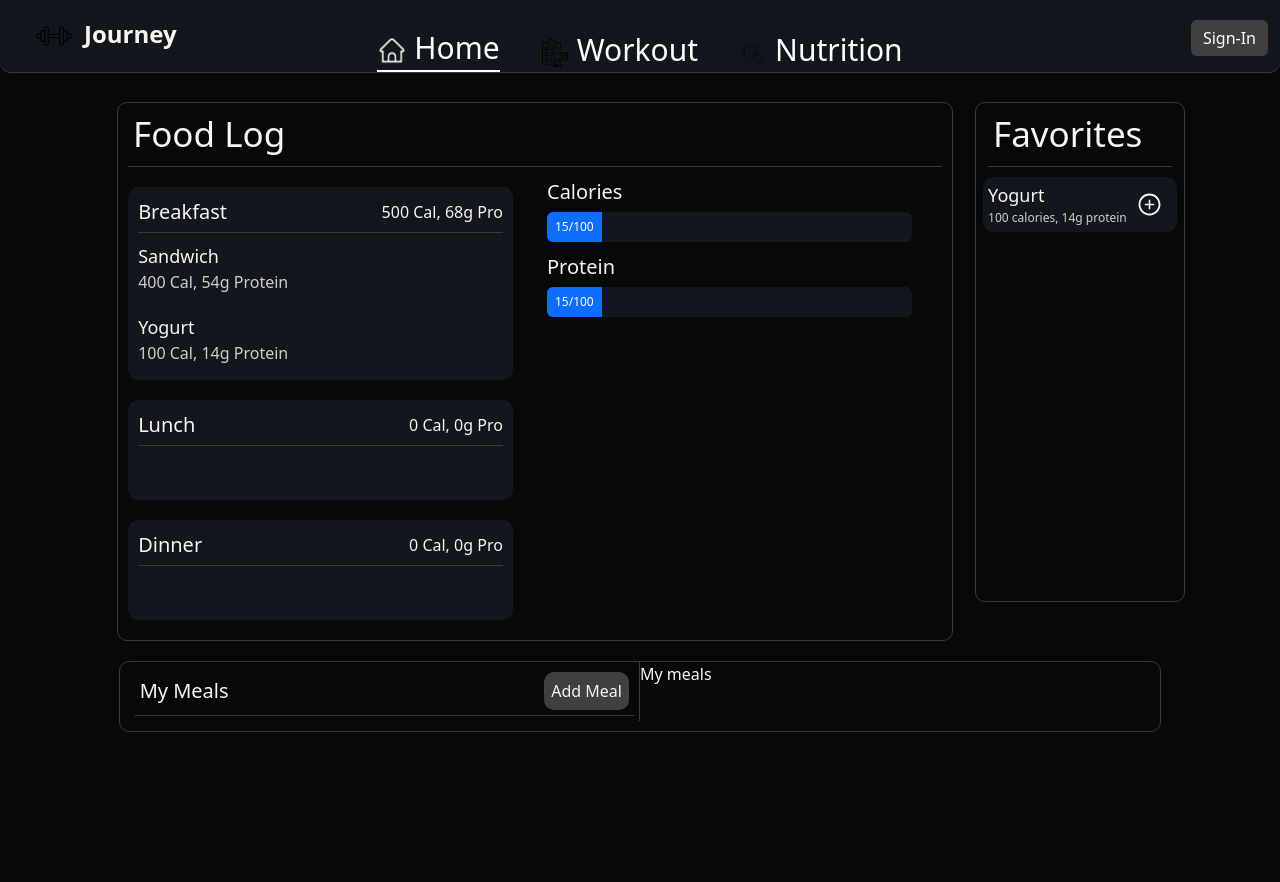
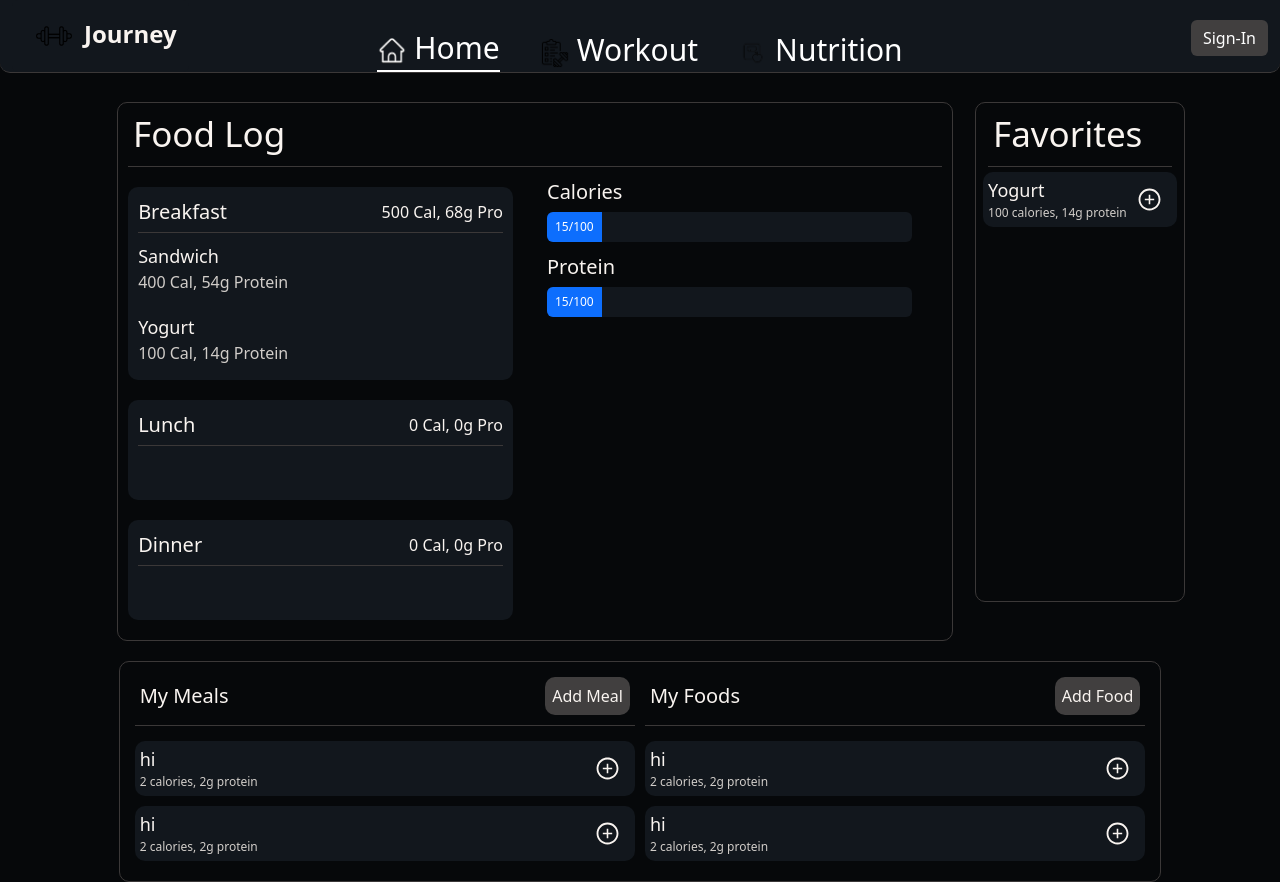
Before and after one commit to mtaraf/FitnessJourney, a React (Vite) app: page /nutrition in a window 1280 px wide. Before the commit the page ends 800 px from the top, so only its background shows below. Built offline with nearby package versions, Linux system fonts and the light colour scheme.

Commit message:
Add Forms for adding food/meals

```diff
--- a/package.json
+++ b/package.json
@@ -15,6 +15,7 @@
     "react": "^18.2.0",
     "react-bootstrap": "^2.10.3",
     "react-circular-progressbar": "^2.2.0",
+    "react-datepicker": "^8.3.0",
     "react-dom": "^18.2.0",
     "react-icons": "^5.5.0",
     "react-router": "^7.5.0",
--- a/src/components/general/CustomButton.jsx
+++ b/src/components/general/CustomButton.jsx
@@ -1,5 +1,13 @@
 import styles from "../../css/general/custom_button.module.css";
 
-export default function CustomButton({ label, onclick }) {
-  return <div className={styles.mainContainer}>{label}</div>;
+export default function CustomButton({ label, onclick, width = "100%" }) {
+  return (
+    <div
+      className={styles.mainContainer}
+      onClick={onclick}
+      style={{ width: width }}
+    >
+      {label}
+    </div>
+  );
 }
--- a/src/components/nutrition/AddFoodDisplay.jsx
+++ b/src/components/nutrition/AddFoodDisplay.jsx
@@ -1,18 +1,116 @@
-import { Col, ProgressBar, Row } from "react-bootstrap";
+import { Col, Form, Offcanvas, ProgressBar, Row } from "react-bootstrap";
 import styles from "../../css/nutrition/addfooddisplay.module.css";
 import MealDisplay from "./MealDisplay";
 import CustomButton from "../general/CustomButton";
+import LogItem from "./LogItem";
+import { useState } from "react";
 
 export default function AddFoodDisplay({ meals, foods }) {
+  const [mealCanvas, setMealCanvas] = useState(false);
+  const [foodCanvas, setFoodCanvas] = useState(false);
+
+  const addFood = (e) => {
+    console.log(e.target.parentElement[0].value);
+    console.log(e.target.parentElement[1].value);
+    console.log(e.target.parentElement[2].value);
+    console.log(e);
+    setFoodCanvas(false);
+  };
+
+  const addMeal = (e) => {
+    setMealCanvas(false);
+  };
+
   return (
-    <div className={styles.mainContainer}>
-      <div className={styles.subContainer}>
-        <div className={styles.subTitleBar}>
-          <div className={styles.title}>My Meals</div>
-          <CustomButton label={"Add Meal"} onclick={() => {}} />
+    <>
+      <div className={styles.mainContainer}>
+        <div className={styles.subContainer}>
+          <div className={styles.subTitleBar}>
+            <div className={styles.title}>My Meals</div>
+            <div style={{ margin: "5px 0px" }}>
+              <CustomButton
+                label={"Add Meal"}
+                onclick={() => setMealCanvas(true)}
+              />
+            </div>
+          </div>
+          <div className={styles.items}>
+            <LogItem addItem={() => {}} name={"hi"} calories={2} protein={2} />
+            <LogItem addItem={() => {}} name={"hi"} calories={2} protein={2} />
+          </div>
+        </div>
+        <div className={styles.subContainer}>
+          <div className={styles.subTitleBar}>
+            <div className={styles.title}>My Foods</div>
+            <div style={{ margin: "5px 0px" }}>
+              <CustomButton
+                label={"Add Food"}
+                onclick={() => setFoodCanvas(true)}
+              />
+            </div>
+          </div>
+          <div className={styles.items}>
+            <LogItem addItem={() => {}} name={"hi"} calories={2} protein={2} />
+            <LogItem addItem={() => {}} name={"hi"} calories={2} protein={2} />
+          </div>
         </div>
       </div>
-      <div className={styles.foodContainer}>My meals</div>
-    </div>
+
+      <Offcanvas
+        show={mealCanvas}
+        className={styles.offcanvas}
+        onHide={() => setMealCanvas(false)}
+      >
+        <Offcanvas.Body>
+          <Form>
+            <Form.Group className={styles.formGroup}>
+              <Form.Label>Name</Form.Label>
+              <Form.Control type="text" className={styles.formControl} />
+            </Form.Group>
+            <Form.Group className={styles.formGroup}>
+              <Form.Label>Calories</Form.Label>
+              <Form.Control type="text" className={styles.formControl} />
+            </Form.Group>
+            <Form.Group className={styles.formGroup}>
+              <Form.Label>Protein</Form.Label>
+              <Form.Control type="text" className={styles.formControl} />
+            </Form.Group>
+            <CustomButton
+              label={"Submit"}
+              onclick={(e) => addMeal(e)}
+              width="20%"
+            />
+          </Form>
+        </Offcanvas.Body>
+      </Offcanvas>
+
+      <Offcanvas
+        show={foodCanvas}
+        className={styles.offcanvas}
+        onHide={() => setFoodCanvas(false)}
+      >
+        <Offcanvas.Body>
+          <Form>
+            <Form.Group className={styles.formGroup}>
+              <Form.Label>Name</Form.Label>
+              <Form.Control type="text" className={styles.formControl} />
+            </Form.Group>
+            <Form.Group className={styles.formGroup}>
+              <Form.Label>Calories</Form.Label>
+              <Form.Control type="text" className={styles.formControl} />
+            </Form.Group>
+            <Form.Group className={styles.formGroup}>
+              <Form.Label>Protein</Form.Label>
+              <Form.Control type="text" className={styles.formControl} />
+            </Form.Group>
+            <CustomButton
+              label={"Submit"}
+              onclick={(e) => addFood(e)}
+              width="20%"
+            />
+          </Form>
+        </Offcanvas.Body>
+      </Offcanvas>
+    </>
   );
 }
--- a/src/components/nutrition/LogDisplay.jsx
+++ b/src/components/nutrition/LogDisplay.jsx
@@ -3,9 +3,15 @@ import styles from "../../css/nutrition/logdisplay.module.css";
 import MealDisplay from "./MealDisplay";
 
 export default function LogDisplay({ log }) {
+  const changeDate = (date) => {
+    console.log(date);
+  };
+
   return (
     <div className={styles.mainContainer}>
-      <div className={styles.title}>Food Log</div>
+      <div className={styles.titleContainer}>
+        <div className={styles.title}>Food Log</div>
+      </div>
       <Row>
         <Col>
           {log.meals?.map((meal, index) => (
--- a/src/css/colors.css
+++ b/src/css/colors.css
@@ -18,4 +18,7 @@
   /* Button Colors */
   --dark-theme-button: #413f3f;
   --dark-theme-button-hover: #3b3838;
+
+  /* Input Colors */
+  --dark-theme-input: #202934;
 }
--- a/src/css/general/custom_button.module.css
+++ b/src/css/general/custom_button.module.css
@@ -4,6 +4,7 @@
   padding: 7px;
   border-radius: 10px;
   cursor: pointer;
+  text-align: center;
 }
 
 .mainContainer:hover {
--- a/src/css/nutrition/addfooddisplay.module.css
+++ b/src/css/nutrition/addfooddisplay.module.css
@@ -10,9 +10,10 @@
 }
 
 .subContainer {
-  border-right: 1px solid var(--dark-theme-border);
   width: 50%;
   padding: 5px;
+  display: flex;
+  flex-direction: column;
 }
 
 .subTitleBar {
@@ -32,5 +33,46 @@
   background-color: var(--dark-theme-off-background);
 }
 
-.foodContainer {
+.items {
+  display: flex;
+  flex-direction: column;
+  margin-top: 10px;
 }
+
+/* Offcanvas */
+.offcanvas {
+  background-color: var(--dark-theme-off-background);
+  color: var(--dark-theme-text);
+}
+
+.offcanvasTitle {
+  font-size: 30px;
+  border-bottom: 1px solid var(--dark-theme-border);
+  width: 95%;
+  padding: 5px;
+  margin: 20px auto;
+}
+
+/* Form */
+.formGroup {
+  margin: 20px 0;
+}
+
+.formControl {
+  border: 1px solid var(--dark-theme-border);
+  background-color: var(--dark-theme-input);
+  cursor: pointer;
+  color: var(--dark-theme-text);
+}
+
+.formControl:focus {
+  background-color: var(--dark-theme-input);
+  cursor: default;
+  color: var(--dark-theme-text);
+  box-shadow: none;
+}
+
+.formButton {
+  margin: 30px 0px;
+  width: 20%;
+}
--- a/src/css/nutrition/logdisplay.module.css
+++ b/src/css/nutrition/logdisplay.module.css
@@ -6,11 +6,17 @@
   min-height: 500px;
 }
 
+.titleContainer {
+  display: flex;
+  justify-content: space-between;
+  align-items: center;
+  margin: 0 10px;
+  border-bottom: 1px solid var(--dark-theme-border);
+  padding: 5px;
+}
+
 .title {
   font-size: 35px;
-  padding: 5px;
-  margin: 0 10px;
-  border-bottom: 1px solid var(--dark-theme-border);
 }
 
 .barContainer {
--- a/src/css/nutrition/logitem.module.css
+++ b/src/css/nutrition/logitem.module.css
@@ -1,7 +1,7 @@
 .mainContainer {
-  width: 95%;
+  width: 100%;
   border-radius: 10px;
-  margin: 10px auto;
+  margin: 5px auto;
   color: var(--dark-theme-text);
   padding: 5px;
   display: flex;
--- a/src/css/nutrition/nutrition.module.css
+++ b/src/css/nutrition/nutrition.module.css
@@ -20,4 +20,6 @@
 .logItemContainer {
   overflow-y: scroll;
   height: 420px;
+  width: 95%;
+  margin: 0 auto;
 }
```
Also changed, not shown: 1 other file (tests, documents, lock files or other folders).
